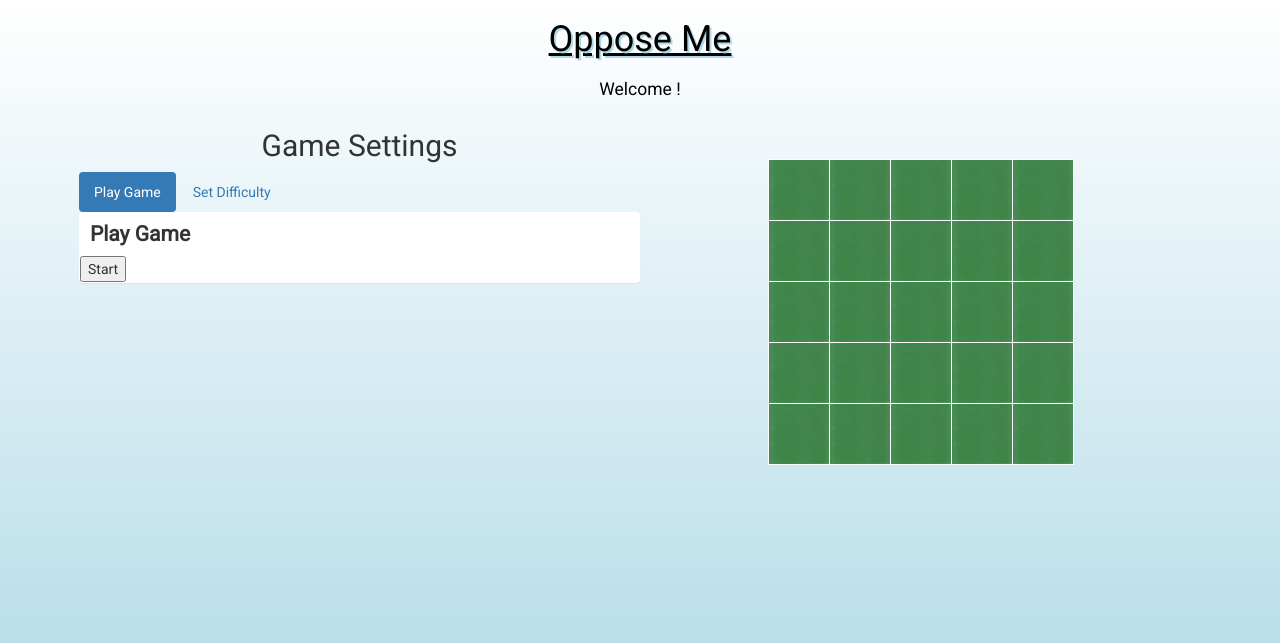
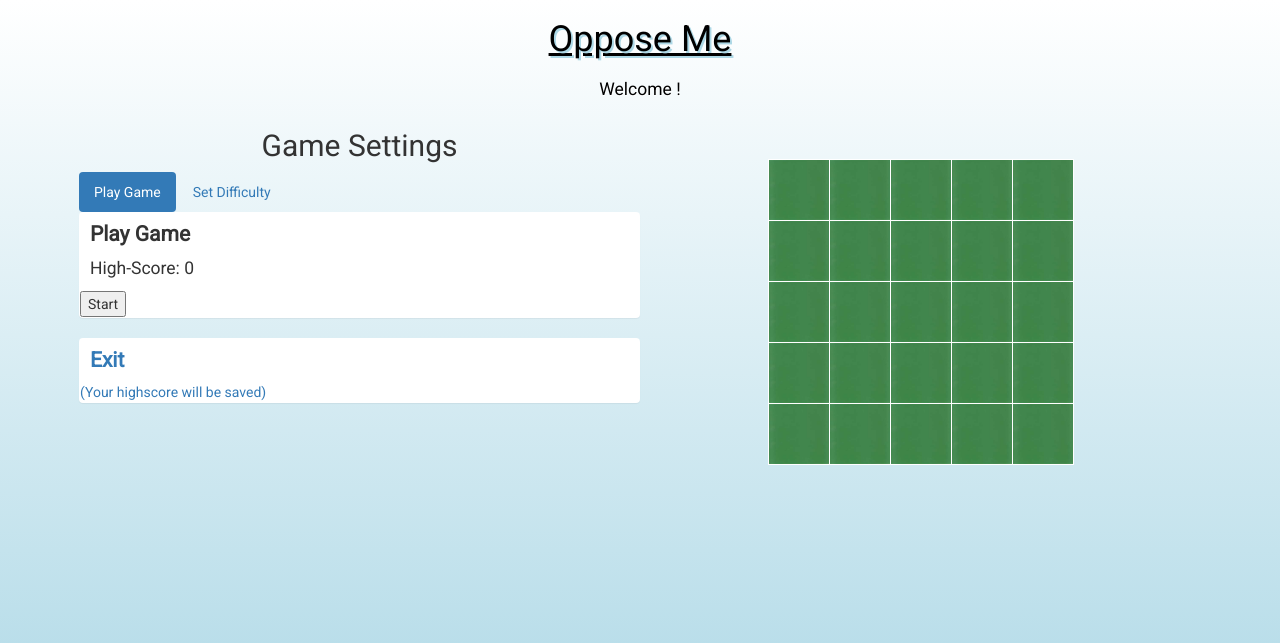
Before and after one commit to swap-nil7/Oppose-Me-Login, a Django app: page /game/ in a window 1280 px wide. Shown: the top 643 px of the page. Run offline with Django 3.2, Linux system fonts and the light colour scheme; some libraries are stand-ins or nearby versions.

Commit message:
added highscore

```diff
--- a/social/static/social/game.js
+++ b/social/static/social/game.js
@@ -5,7 +5,6 @@
 		$interpolateProvider.startSymbol('[[');
     	$interpolateProvider.endSymbol(']]');
 	});
-
 	var row = 0;
 	var column = 0;
 	var dim = 5;
@@ -21,6 +20,7 @@
 	});
 
 	app.controller('GameController', function($scope){
+		$scope.highscore = 0;
 		$scope.board = createBoard(dim);
 		$scope.started = false;
 
@@ -47,17 +47,23 @@
 				if(y){
 					clock1 = new Date().getTime();
 					if(clock1-clock<2000){
-						$scope.score+=(2000-clock1+clock)/1000;
-						$scope.score=Math.round($scope.score*1000)/1000;
+						$scope.score+=((2000-clock1+clock)/1000);
+						$scope.score=(Math.round($scope.score*1000)/1000);
 						clock = clock1;
 					}
 					else{
+						if(high($scope.score, $scope.highscore)){
+							$scope.highscore = $scope.score;
+						}
 						$scope.times = true;
 						$scope.scoreboard = false;
 						$scope.started = false;
 					}
 				}
 				else{
+					if(high($scope.score, $scope.highscore)){
+						$scope.highscore = $scope.score;
+					}
 					$scope.loss = true;
 					$scope.scoreboard = false;
 					$scope.started = false;
@@ -68,6 +74,11 @@
 		};
 	});
 
+	function high(score, highscore){
+		if(score>highscore){
+			return true;
+		}
+	}
 
 	function check(spot, board){
 		var spotm = getSpot(board, row, column);
--- a/social/static/social/index.css
+++ b/social/static/social/index.css
@@ -11,6 +11,7 @@ body{
 
 h1{
 	color: azure;
+	font-size: 2.5em;
 	text-align: center;
 }
 
--- a/social/templates/social/game.html
+++ b/social/templates/social/game.html
@@ -33,11 +33,13 @@
 			</div>
 			<div class="panel" ng-show="panel.isSelected(1)">
 				<h4>Play Game</h4>
+				<p class="content">High-Score: [[highscore]]</p>
 				<p class="content" ng-if="scoreboard">Score: [[score]]</p>
 				<p class="content" ng-if="loss">Wrong tile! Your score is [[score]].</p>
 				<p class="content" ng-if="times">You're late! Your score is [[score]].</p>
 				<button ng-if="!started" ng-click="start()">Start</button>
 			</div>
+			<a href = "{% url 'home' %}"><div class="panel"><h4>Exit</h4>(Your highscore will be saved)</div></a>
 		</section>
 	</div>
 	<div class="inner">
```
Also changed, not shown: db.sqlite3.
